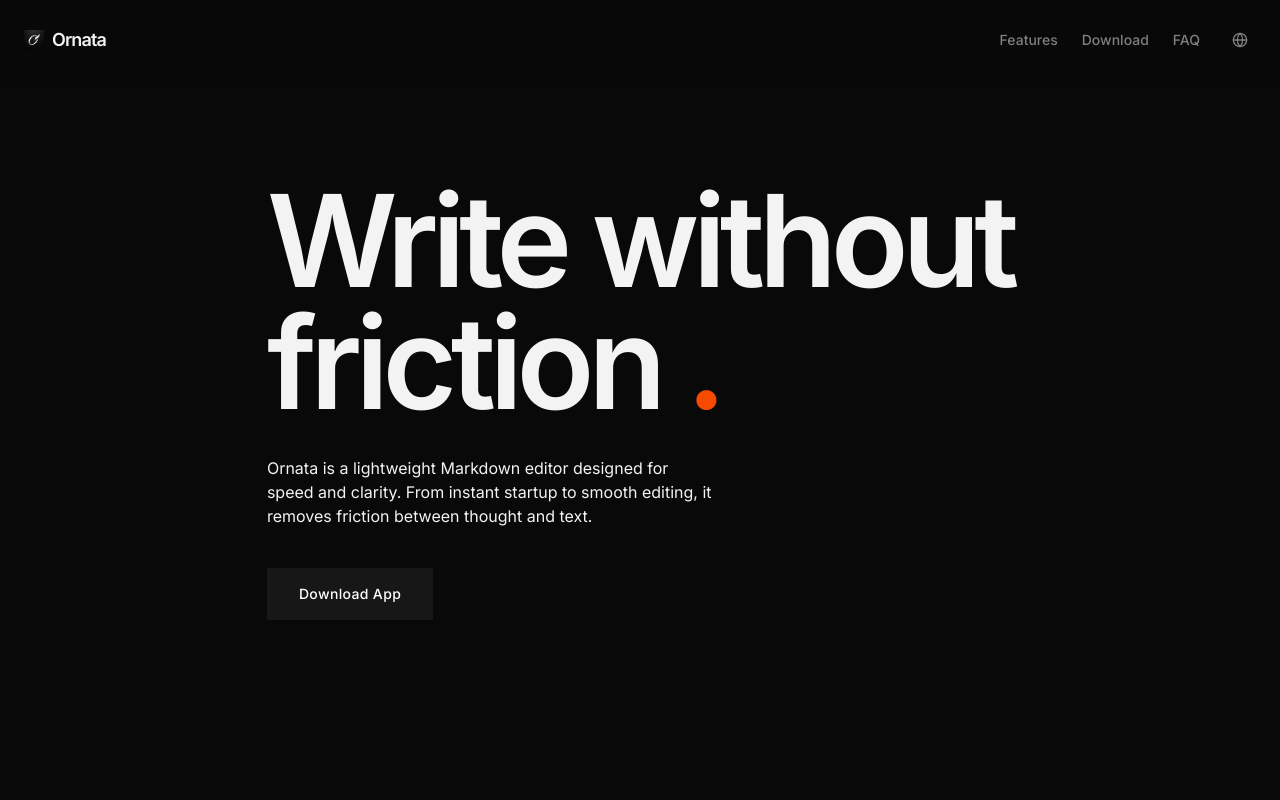
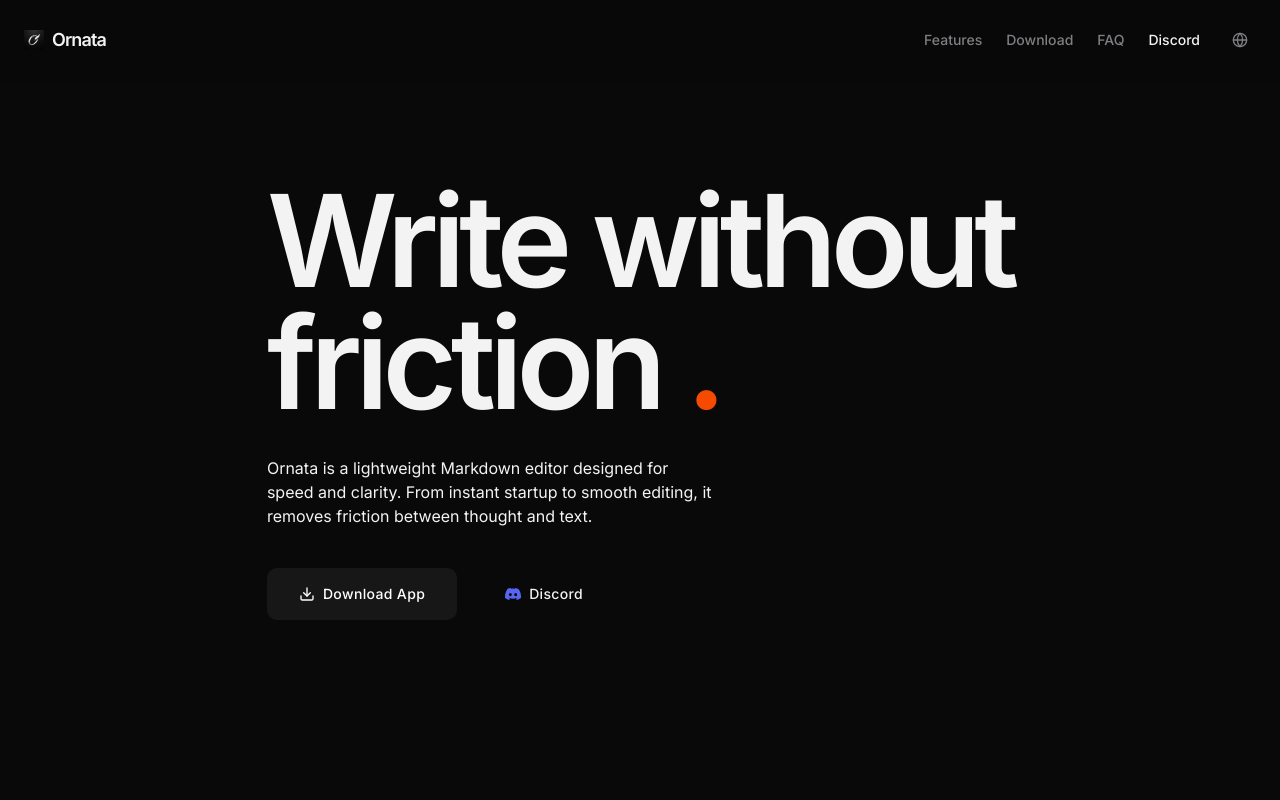
Before and after one commit to 08820048/Ornata_site, a React (Vite) app: page / in a window 1280 px wide. Shown: the top 800 px of the page. Built offline with nearby package versions, Linux system fonts and the light colour scheme.

Commit message:
feat(i18n): 添加Discord链接和翻译
- 在导航栏和英雄区域添加Discord链接
- 更新中英文翻译文本
- 为按钮和链接添加圆角样式

```diff
--- a/src/App.tsx
+++ b/src/App.tsx
@@ -1,5 +1,5 @@
 import { useEffect, useMemo, useState } from 'react';
-import { Calendar, ChevronDown, Globe } from 'lucide-react';
+import { Calendar, ChevronDown, Download, Globe } from 'lucide-react';
 import { useTranslation } from 'react-i18next';
 
 type SectionId = 'home' | 'problem' | 'features' | 'download' | 'faq' | 'book';
@@ -64,7 +64,7 @@
         currentLanguage === 'zh' ? translate('language.toEnglish') : translate('language.toChinese')
       }
       onClick={onToggle}
-      className="group inline-flex items-center justify-center p-2 bg-transparent border-0 rounded-none focus-visible:outline-none focus-visible:ring-2 focus-visible:ring-[color:var(--menu-icon-active)]"
+      className="group inline-flex items-center justify-center p-2 bg-transparent border-0 rounded-[10px] focus-visible:outline-none focus-visible:ring-2 focus-visible:ring-[color:var(--menu-icon-active)]"
     >
       <Globe className="h-4 w-4 text-[var(--menu-icon)] group-hover:text-[var(--menu-icon-active)] transition-colors" />
     </button>
@@ -90,6 +90,7 @@
         features: translate('nav.features'),
         download: translate('nav.download'),
         faq: translate('nav.faq'),
+        discord: translate('nav.discord'),
         cta: translate('nav.cta'),
       },
       hero: {
@@ -99,6 +100,7 @@
         tagline: translate('hero.tagline'),
         description: translate('hero.description'),
         primaryCta: translate('hero.primaryCta'),
+        discordCta: translate('hero.discordCta'),
       },
       problem: {
         eyebrow: translate('problem.eyebrow'),
@@ -187,7 +189,7 @@
         <div className="max-w-7xl mx-auto px-6 h-20 flex items-center justify-between">
           <button
             onClick={() => scrollToSection('home')}
-            className="text-lg tracking-tighter font-semibold flex items-center gap-2"
+            className="text-lg tracking-tighter font-semibold flex items-center gap-2 rounded-[10px]"
           >
             <img src="/logo.png" alt="Ornata" className="w-5 h-5" />
             Ornata
@@ -200,7 +202,7 @@
                 activeSection === 'features'
                   ? 'text-[var(--menu-icon-active)]'
                   : 'text-[var(--menu-icon)] hover:text-[var(--menu-icon-active)]'
-              }`}
+              } rounded-[10px]`}
             >
               {t.nav.features}
             </button>
@@ -210,7 +212,7 @@
                 activeSection === 'download'
                   ? 'text-[var(--menu-icon-active)]'
                   : 'text-[var(--menu-icon)] hover:text-[var(--menu-icon-active)]'
-              }`}
+              } rounded-[10px]`}
             >
               {t.nav.download}
             </button>
@@ -220,10 +222,18 @@
                 activeSection === 'faq'
                   ? 'text-[var(--menu-icon-active)]'
                   : 'text-[var(--menu-icon)] hover:text-[var(--menu-icon-active)]'
-              }`}
+              } rounded-[10px]`}
             >
               {t.nav.faq}
             </button>
+            <a
+              href="https://discord.gg/hFkmXtrkWZ"
+              target="_blank"
+              rel="noreferrer"
+              className="text-sm font-medium text-[var(--menu-icon)] hover:text-[var(--menu-icon-active)] transition-colors"
+            >
+              {t.nav.discord}
+            </a>
 
             <div className="flex items-center gap-3">
               <LanguageSwitch
@@ -236,6 +246,14 @@
           </div>
 
           <div className="md:hidden flex items-center gap-2">
+            <a
+              href="https://discord.gg/hFkmXtrkWZ"
+              target="_blank"
+              rel="noreferrer"
+              className="text-sm font-medium text-[var(--menu-icon)] hover:text-[var(--menu-icon-active)] transition-colors"
+            >
+              {t.nav.discord}
+            </a>
             <LanguageSwitch
               currentLanguage={currentLanguage}
               onToggle={() => {
@@ -264,9 +282,30 @@
               <div className="mt-10 flex gap-4 flex-wrap">
                 <a
                   href="#download"
-                  className="inline-flex items-center justify-center hover:bg-orange-600 transition-colors duration-300 text-sm font-medium !text-white hover:!text-white tracking-wide bg-neutral-900 px-8 py-4"
+                  className="inline-flex items-center justify-center gap-2 hover:bg-orange-600 transition-colors duration-300 text-sm font-medium !text-white hover:!text-white tracking-wide bg-neutral-900 px-8 py-4 rounded-[10px]"
                 >
+                  <Download className="w-4 h-4" />
                   {t.hero.primaryCta}
+                </a>
+                <a
+                  href="https://discord.gg/hFkmXtrkWZ"
+                  target="_blank"
+                  rel="noreferrer"
+                  className="inline-flex items-center justify-center gap-2 text-[var(--text-0)] hover:text-white hover:bg-orange-600 transition-colors duration-300 text-sm font-medium tracking-wide px-8 py-4 rounded-[10px]"
+                >
+                  <svg
+                    role="img"
+                    aria-hidden="true"
+                    viewBox="0 0 24 24"
+                    xmlns="http://www.w3.org/2000/svg"
+                    className="w-4 h-4"
+                  >
+                    <path
+                      fill="#5865F2"
+                      d="M20.317 4.3698a19.7913 19.7913 0 00-4.8851-1.5152.0741.0741 0 00-.0785.0371c-.211.3753-.4447.8648-.6083 1.2495-1.8447-.2762-3.68-.2762-5.4868 0-.1636-.3933-.4058-.8742-.6177-1.2495a.077.077 0 00-.0785-.037 19.7363 19.7363 0 00-4.8852 1.515.0699.0699 0 00-.0321.0277C.5334 9.0458-.319 13.5799.0992 18.0578a.0824.0824 0 00.0312.0561c2.0528 1.5076 4.0413 2.4228 5.9929 3.0294a.0777.0777 0 00.0842-.0276c.4616-.6304.8731-1.2952 1.226-1.9942a.076.076 0 00-.0416-.1057c-.6528-.2476-1.2743-.5495-1.8722-.8923a.077.077 0 01-.0076-.1277c.1258-.0943.2517-.1923.3718-.2914a.0743.0743 0 01.0776-.0105c3.9278 1.7933 8.18 1.7933 12.0614 0a.0739.0739 0 01.0785.0095c.1202.099.246.1981.3728.2924a.077.077 0 01-.0066.1276 12.2986 12.2986 0 01-1.873.8914.0766.0766 0 00-.0407.1067c.3604.698.7719 1.3628 1.225 1.9932a.076.076 0 00.0842.0286c1.961-.6067 3.9495-1.5219 6.0023-3.0294a.077.077 0 00.0313-.0552c.5004-5.177-.8382-9.6739-3.5485-13.6604a.061.061 0 00-.0312-.0286zM8.02 15.3312c-1.1825 0-2.1569-1.0857-2.1569-2.419 0-1.3332.9555-2.4189 2.157-2.4189 1.2108 0 2.1757 1.0952 2.1568 2.419 0 1.3332-.9555 2.4189-2.1569 2.4189zm7.9748 0c-1.1825 0-2.1569-1.0857-2.1569-2.419 0-1.3332.9554-2.4189 2.1569-2.4189 1.2108 0 2.1757 1.0952 2.1568 2.419 0 1.3332-.946 2.4189-2.1568 2.4189Z"
+                    />
+                  </svg>
+                  {t.hero.discordCta}
                 </a>
               </div>
             </div>
@@ -360,7 +399,7 @@
                     <a
                       key={idx}
                       href="#"
-                      className="block rounded-lg bg-[var(--surface-0)]/70 px-4 py-3 hover:bg-[var(--surface-0)] transition-colors"
+                      className="block rounded-[10px] bg-[var(--surface-0)]/70 px-4 py-3 hover:bg-[var(--surface-0)] transition-colors"
                     >
                       {label}
                     </a>
@@ -418,7 +457,7 @@
 
           <a
             href="#download"
-            className="inline-flex items-center gap-3 bg-orange-600 text-white px-10 py-5 text-lg font-medium hover:bg-neutral-900 transition-colors duration-300"
+            className="inline-flex items-center gap-3 bg-orange-600 text-white px-10 py-5 text-lg font-medium hover:bg-neutral-900 transition-colors duration-300 rounded-[10px]"
           >
             {t.footer.cta}
             <Calendar className="w-5 h-5" />
--- a/src/main.tsx
+++ b/src/main.tsx
@@ -24,6 +24,7 @@
           features: '能力',
           download: '下载',
           faq: '常见问题',
+          discord: 'Discord',
           cta: '下载客户端',
         },
         hero: {
@@ -35,6 +36,7 @@
           description:
             'Ornata is a lightweight Markdown editor designed for speed and clarity. From instant startup to smooth editing, it removes friction between thought and text.',
           primaryCta: '下载客户端',
+          discordCta: 'Discord',
         },
         problem: {
           eyebrow: '写作的断层',
@@ -160,6 +162,7 @@
           features: 'Features',
           download: 'Download',
           faq: 'FAQ',
+          discord: 'Discord',
           cta: 'Download App',
         },
         hero: {
@@ -171,6 +174,7 @@
           description:
             'Ornata is a lightweight Markdown editor designed for speed and clarity. From instant startup to smooth editing, it removes friction between thought and text.',
           primaryCta: 'Download App',
+          discordCta: 'Discord',
         },
         problem: {
           eyebrow: 'The Writing Gap',
```
